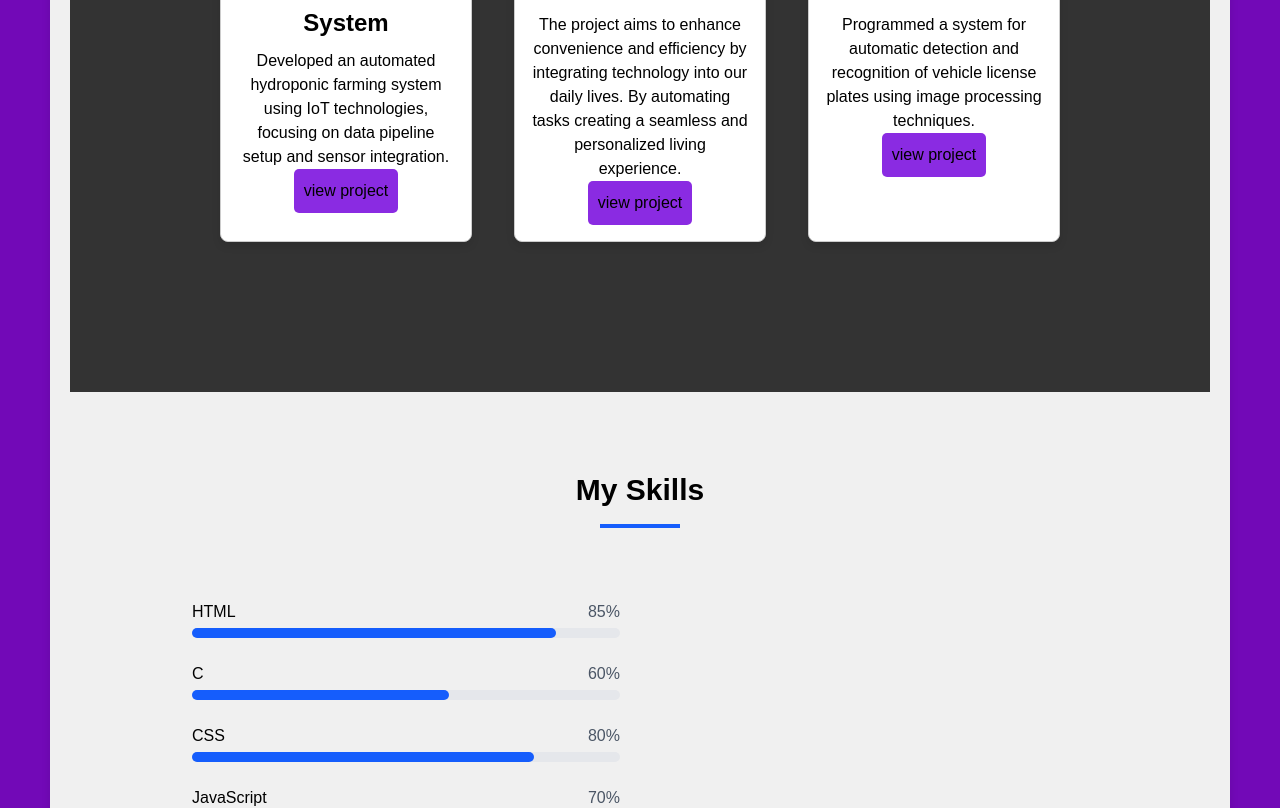
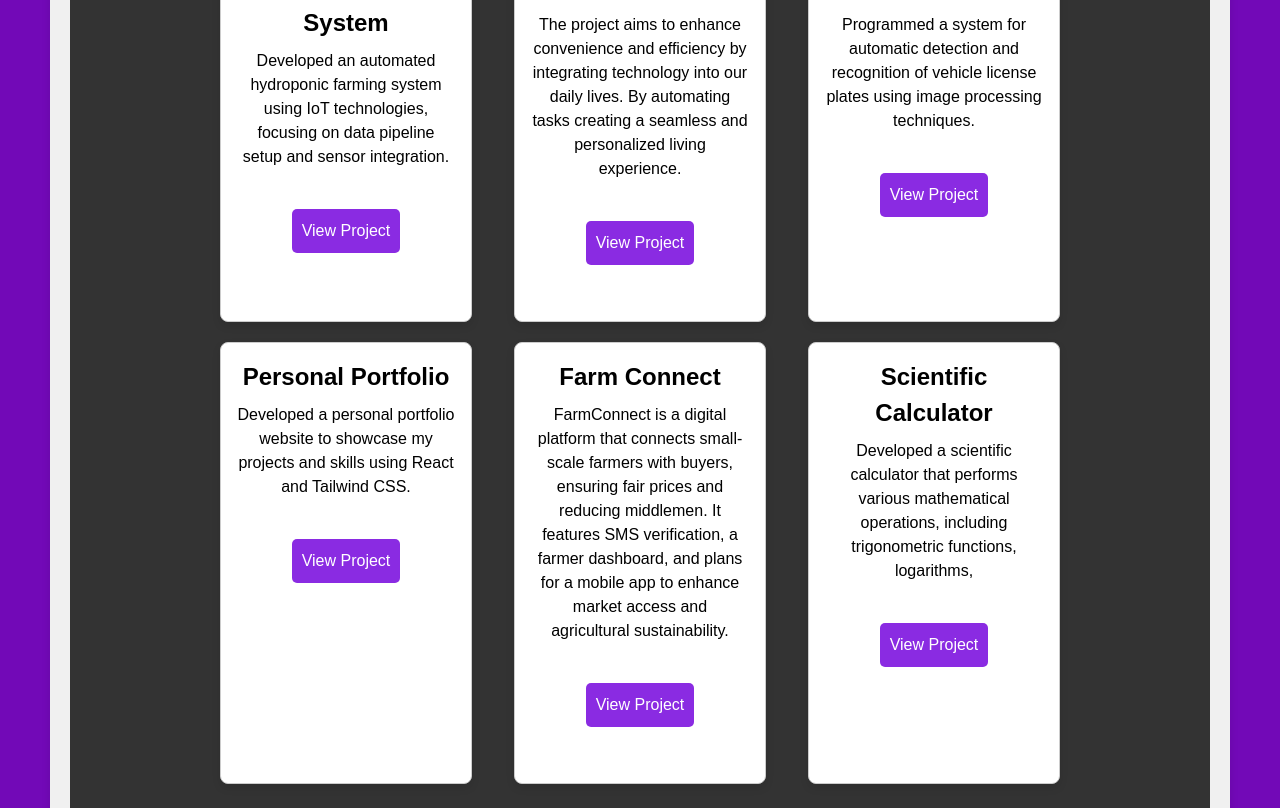
Before and after one commit to Ruth960/Profolio, a React (Vite) app: page / in a window 1280 px wide. Shown: the part 1620-2428 px from the top of the page. Built offline with nearby package versions, Linux system fonts and the light colour scheme.

Commit message:
New updates

```diff
--- a/src/components/project.jsx
+++ b/src/components/project.jsx
@@ -1,21 +1,54 @@
 
-export default function project() {
+
+
+export default function Project() {
+    const buttonStyle = {
+        alignItems: 'center',
+        backgroundColor: 'blueviolet',
+        padding: '10px',
+        margin:'40px',
+        borderRadius: '5px',
+        color: 'white',
+        textDecoration: 'none',
+        display: 'inline-block',
+        textAlign: 'center',
+    };
+
     return (
         <div style={{ display: 'flex', flexWrap: 'wrap', backgroundColor: '#333', gap: '20px', justifyContent: 'space-between', padding: '150px' }}>
             <div style={{ backgroundColor: '#fff', border: '1px solid #ccc', borderRadius: '8px', padding: '16px', width: '30%', boxShadow: '0 4px 8px rgba(0, 0, 0, 0.1)' }}>
                 <h2 style={{ fontSize: '1.5rem', fontWeight: 'bold', marginBottom: '8px' }}>IoT-Based Hydroponic System</h2>
                 <p>Developed an automated hydroponic farming system using IoT technologies, focusing on data pipeline setup and sensor integration.</p>
-            <button style={{ alignItems: 'center', backgroundColor: 'blueviolet', padding: '10px', borderRadius: '5px' }}>view project</button>
+                <a href="https://github.com/Ruth960" target="_blank" rel="noopener noreferrer" style={buttonStyle}>View Project</a>
             </div>
             <div style={{ backgroundColor: '#fff', border: '1px solid #ccc', borderRadius: '8px', padding: '16px', width: '30%', boxShadow: '0 4px 8px rgba(0, 0, 0, 0.1)' }}>
                 <h2 style={{ fontSize: '1.5rem', fontWeight: 'bold', marginBottom: '8px' }}>Home Automation System</h2>
                 <p>The project aims to enhance convenience and efficiency by integrating technology into our daily lives. By automating tasks creating a seamless and personalized living experience.</p>
-            <button style={{ alignItems: 'center', backgroundColor: 'blueviolet', padding: '10px', borderRadius: '5px' }}>view project</button>
+                <a href="https://github.com/Ruth960" target="_blank" rel="noopener noreferrer" style={buttonStyle}>View Project</a>
             </div>
             <div style={{ backgroundColor: '#fff', border: '1px solid #ccc', borderRadius: '8px', padding: '16px', width: '30%', boxShadow: '0 4px 8px rgba(0, 0, 0, 0.1)' }}>
                 <h2 style={{ fontSize: '1.5rem', fontWeight: 'bold', marginBottom: '8px' }}>Automatic Number Plate Recognition</h2>
                 <p>Programmed a system for automatic detection and recognition of vehicle license plates using image processing techniques.</p>
-            <button style={{ alignItems: 'center', backgroundColor: 'blueviolet', padding: '10px', borderRadius: '5px' }}>view project</button>
+                <a href="https://github.com/Ruth960" target="_blank" rel="noopener noreferrer" style={buttonStyle}>View Project</a>
+            </div>
+            <div style={{ backgroundColor: '#fff', border: '1px solid #ccc', borderRadius: '8px', padding: '16px', width: '30%', boxShadow: '0 4px 8px rgba(0, 0, 0, 0.1)' }}>
+                <h2 style={{ fontSize: '1.5rem', fontWeight: 'bold', marginBottom: '8px' }}>Personal Portfolio</h2>
+                <p>Developed a personal portfolio website to showcase my projects and skills using React and Tailwind CSS.</p>
+                <a href="https://profolio-gules.vercel.app/" target="_blank" rel="noopener noreferrer" style={buttonStyle}>View Project</a>
+            </div>
+            <div style={{ backgroundColor: '#fff', border: '1px solid #ccc', borderRadius: '8px', padding: '16px', width: '30%', boxShadow: '0 4px 8px rgba(0, 0, 0, 0.1)' }}>
+                <h2 style={{ fontSize: '1.5rem', fontWeight: 'bold', marginBottom: '8px' }}>Farm Connect</h2>
+                <p>
+                FarmConnect is a digital platform that connects small-scale farmers with buyers, ensuring fair prices and reducing middlemen. It features SMS verification, a farmer dashboard, and plans for a mobile app to enhance market access and agricultural sustainability.
+                </p>
+                <a href="https://farm-connect-sigma.vercel.app/" target="_blank" rel="noopener noreferrer" style={buttonStyle}>View Project</a>
+            </div>
+            <div style={{ backgroundColor: '#fff', border: '1px solid #ccc', borderRadius: '8px', padding: '16px', width: '30%', boxShadow: '0 4px 8px rgba(0, 0, 0, 0.1)' }}>
+                <h2 style={{ fontSize: '1.5rem', fontWeight: 'bold', marginBottom: '8px' }}>Scientific Calculator</h2>
+                <p>
+                    Developed a scientific calculator that performs various mathematical operations, including trigonometric functions, logarithms,
+                </p>
+                <a href="https://scientific-calculator-delta-ten.vercel.app/" target="_blank" rel="noopener noreferrer" style={buttonStyle}>View Project</a>
             </div>
         </div>
     );
```
Lines whose indentation alone changed are shown as unchanged.
